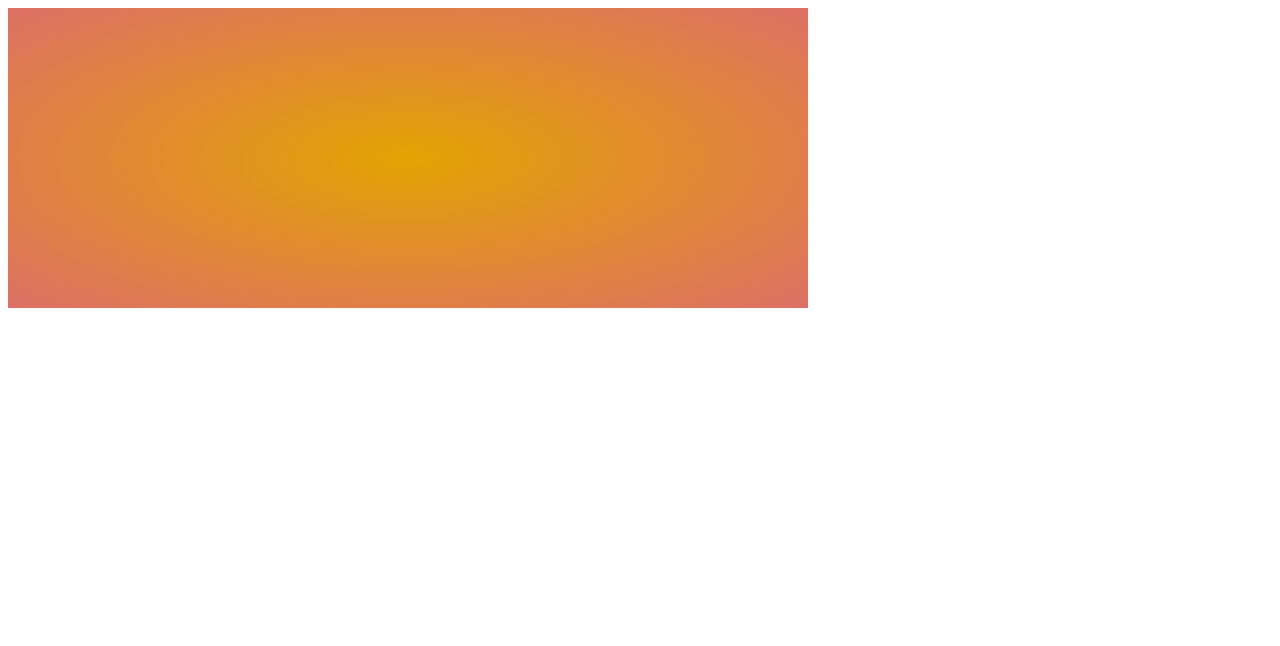
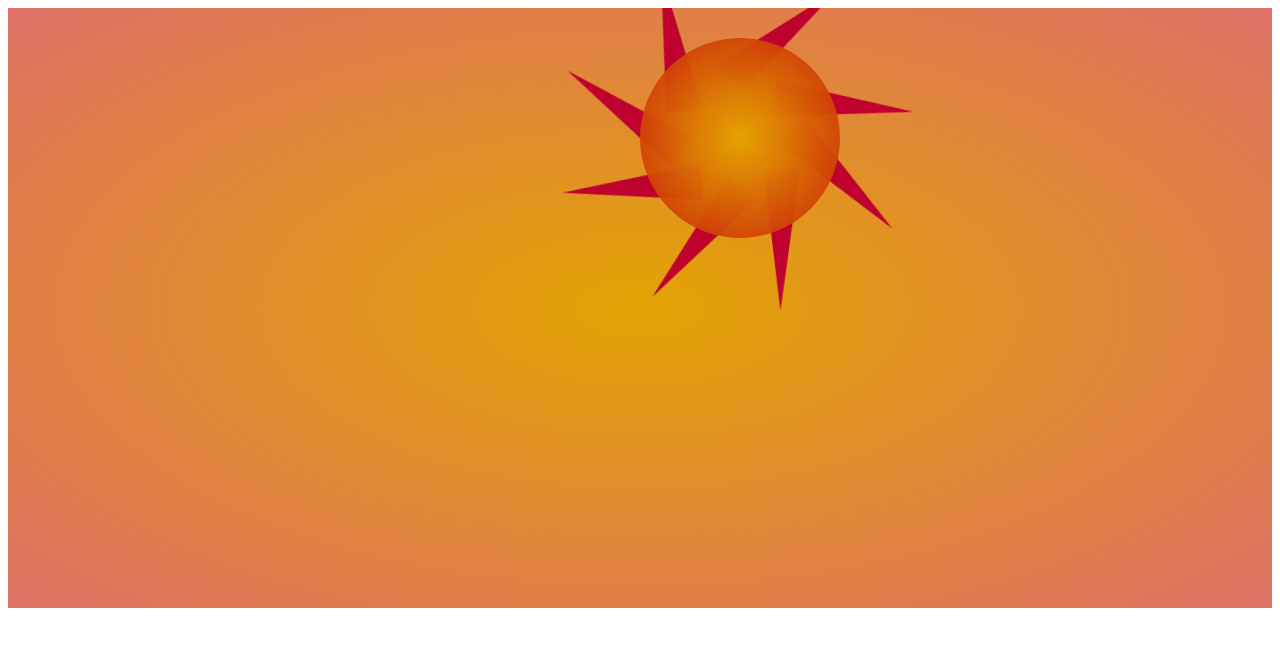
Before and after one commit to margaritaritik/css-module, a React (Create React App) app: page / in a window 1280 px wide. Shown: the top 646 px of the page. Built offline with nearby package versions, Linux system fonts and the light colour scheme.

Commit message:
change sun

```diff
--- a/src/components/animation time of day/style_timeOfDay.module.css
+++ b/src/components/animation time of day/style_timeOfDay.module.css
@@ -2,8 +2,8 @@
     position: relative;
     top: 0;
     left: 0;
-    width: 800px;
-    height: 300px;
+    width:100%;
+    height: 600px;
     background: radial-gradient(#e3a302, rgba(201, 24, 8, 0.62));
     overflow: hidden;
     justify-content: center;
@@ -20,9 +20,9 @@
     top: 30px;
     left: 50%;
     transition: all 5s linear 2s;
-    animation: sunrise_animation 10s;
-    animation-direction: alternate-reverse;
-    animation-iteration-count: infinite;
+    /*animation: sunrise_animation 10s;*/
+    /*animation-direction: alternate-reverse;*/
+    /*animation-iteration-count: infinite;*/
 }
 .sunrise{
     position: absolute;
@@ -49,8 +49,6 @@
     animation-iteration-count: infinite;
 
 }
-
-
 
 .suncontainer li:nth-child(9){
     right: 70%;
@@ -108,20 +106,20 @@
 
 @keyframes rays_animation {
     0%{
-        opacity: 0;
+        /*opacity: 0;*/
     }
     50%{
-        opacity: 0.1;
+        /*opacity: 0.1;*/
     }
     53%{
-        opacity: 0.5;
+        /*opacity: 0.5;*/
     }
     80%{
-        opacity: 0.6;
+        /*opacity: 0.6;*/
     }
     100%{
-        opacity: 1;
-        transform:  translate(45px, 20%);
-        transform: rotate(0.3turn);
+        /*opacity: 1;*/
+        transform:  translate(5px, 10%);
+        transform: rotate(0.1turn);
     }
 }
```
